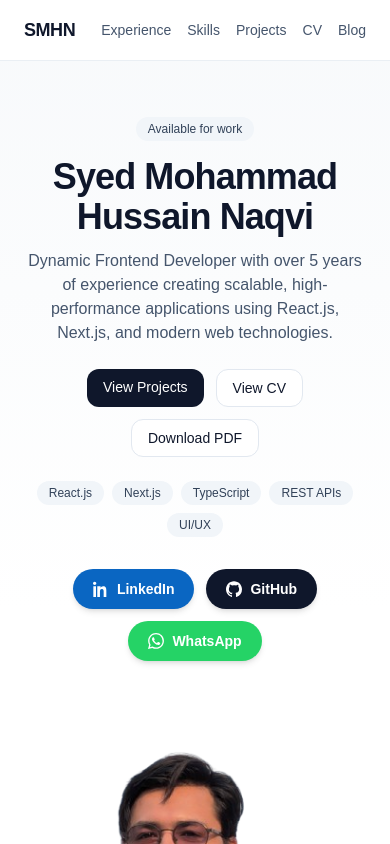
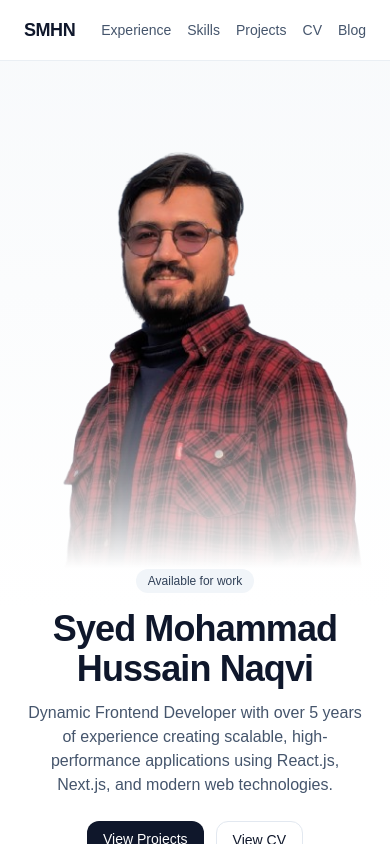
Before and after one commit to smhnaqvi/smhnaqvi.github.io, a Next.js app: page / in a window 390 px wide. Shown: the top 844 px of the page. Built offline with nearby package versions, Linux system fonts and the light colour scheme.

Commit message:
Refactor HomePage layout: Adjust order of elements for improved visual hierarchy and responsiveness. Update profile image positioning for better alignment and presentation.

```diff
--- a/app/(home)/page.tsx
+++ b/app/(home)/page.tsx
@@ -160,7 +160,7 @@ export default function HomePage() {
       <section className="relative overflow-hidden">
         <div className="absolute inset-0 -z-10 bg-linear-to-b from-slate-50 via-white to-white dark:from-slate-950 dark:via-slate-950 dark:to-black" />
         <div className="mx-auto grid max-w-5xl items-center gap-8 px-6 pt-14 pb-12 md:grid-cols-[1.1fr_0.9fr]">
-          <div className="flex max-w-3xl flex-col items-center text-center md:items-start md:text-left">
+          <div className="order-2 flex max-w-3xl flex-col items-center text-center md:order-1 md:items-start md:text-left">
             <span className={BADGE}>Available for work</span>
             <h1 className="mt-4 text-balance text-4xl font-semibold tracking-tight text-slate-900 dark:text-slate-100 sm:text-5xl">
               Syed Mohammad Hussain Naqvi
@@ -233,14 +233,14 @@ export default function HomePage() {
             </div>
           </div>
 
-          <aside className="flex flex-col items-center text-center md:justify-self-end">
+          <aside className="order-1 flex flex-col items-center text-center md:order-2 md:justify-self-end">
             <div className="relative h-[420px] w-[320px]">
               <Image
                 src="/images/profile-image.png"
                 alt="Syed Mohammad Hussain Naqvi"
                 fill
                 sizes="380px"
-                className="object-contain scale-130 -translate-y-2 mask-[linear-gradient(to_top,transparent_0%,black_35%,black_100%)] [-webkit-mask-image:linear-gradient(to_top,transparent_0%,black_35%,black_100%)]"
+                className="object-contain scale-130 -translate-y-8 md:-translate-y-2 mask-[linear-gradient(to_top,transparent_0%,black_35%,black_100%)] [-webkit-mask-image:linear-gradient(to_top,transparent_0%,black_35%,black_100%)]"
               />
             </div>
           </aside>
```
